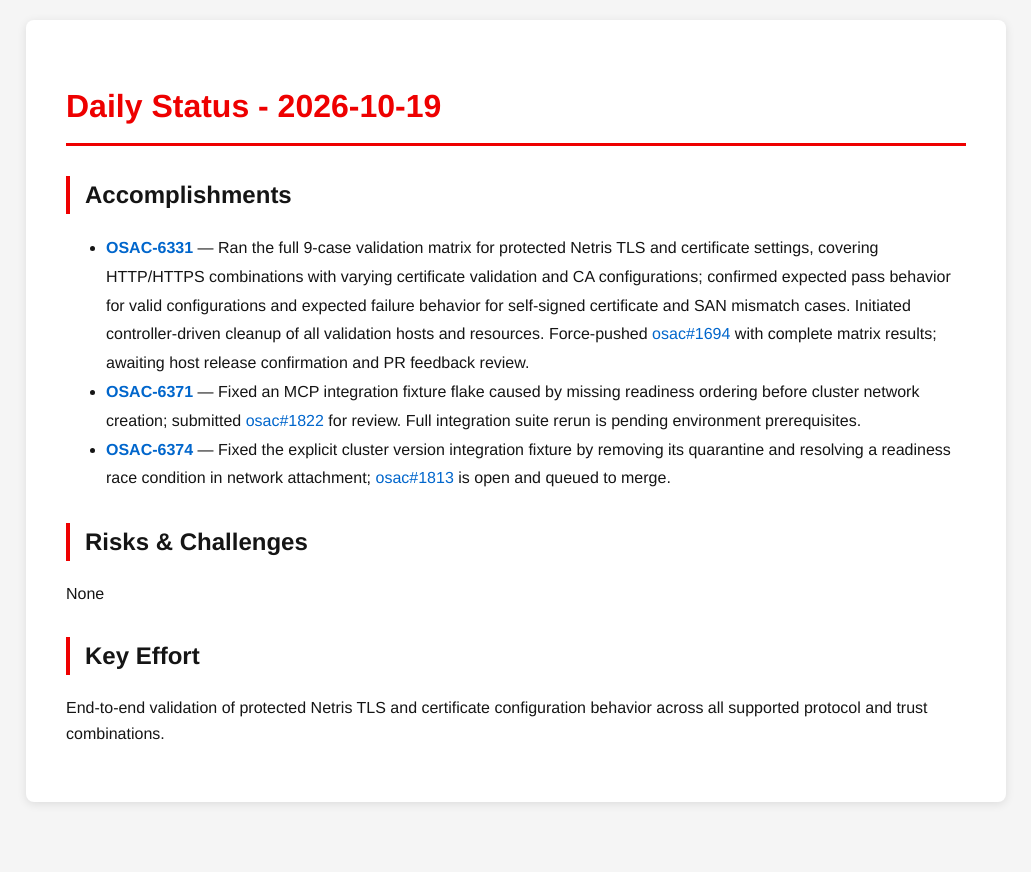
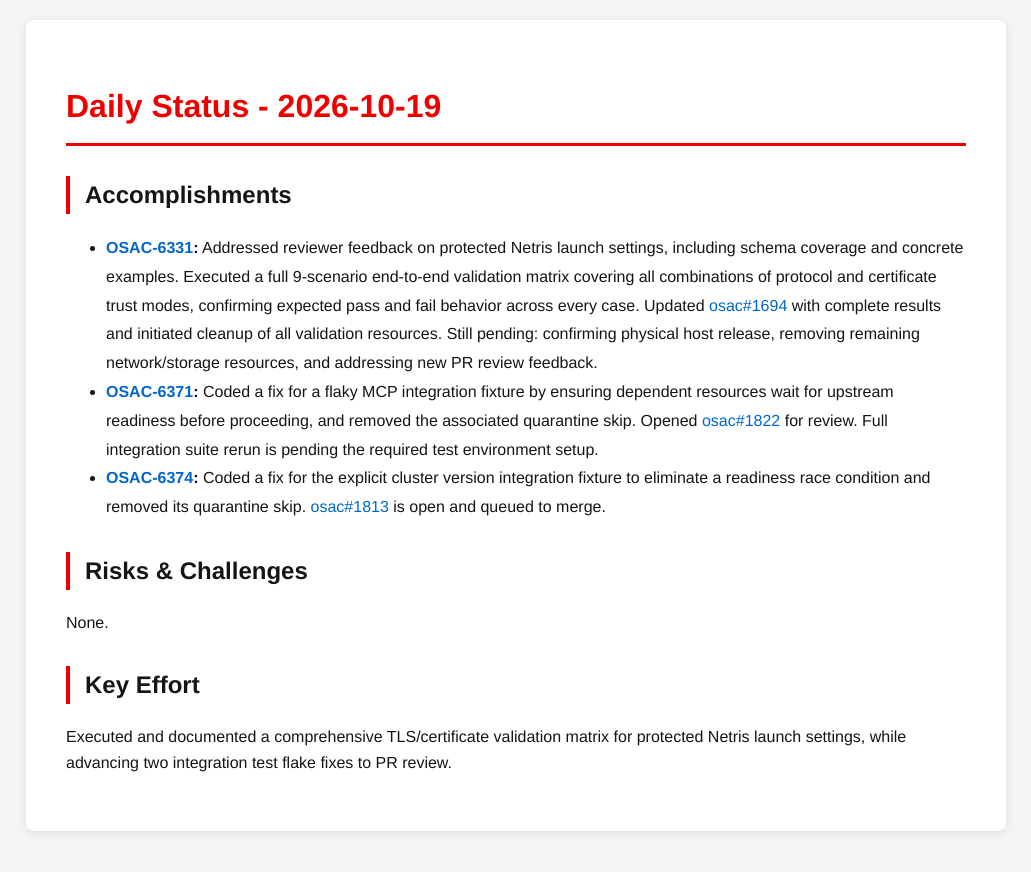
Before and after one commit to tzvatot/daily-status, a Jekyll site: the page built from 2026-10-19.md, in a window 1280 px wide. Shown: the top 872 px of the page, without its empty margins (124-1155 px from the left). Built offline with Jekyll 4.4.1, drawn with Linux system fonts in a browser that asks for light colours.

Commit message:
Daily status update - 2026-10-19

```diff
--- a/2026-10-19.md
+++ b/2026-10-19.md
@@ -7,12 +7,12 @@ date: 2026-10-19
 # Daily Status - 2026-10-19
 
 ## Accomplishments
-- **[OSAC-6331](https://redhat.atlassian.net/browse/OSAC-6331)** — Ran the full 9-case validation matrix for protected Netris TLS and certificate settings, covering HTTP/HTTPS combinations with varying certificate validation and CA configurations; confirmed expected pass behavior for valid configurations and expected failure behavior for self-signed certificate and SAN mismatch cases. Initiated controller-driven cleanup of all validation hosts and resources. Force-pushed [osac#1694](https://github.com/osac-project/osac/pull/1694) with complete matrix results; awaiting host release confirmation and PR feedback review.
-- **[OSAC-6371](https://redhat.atlassian.net/browse/OSAC-6371)** — Fixed an MCP integration fixture flake caused by missing readiness ordering before cluster network creation; submitted [osac#1822](https://github.com/osac-project/osac/pull/1822) for review. Full integration suite rerun is pending environment prerequisites.
-- **[OSAC-6374](https://redhat.atlassian.net/browse/OSAC-6374)** — Fixed the explicit cluster version integration fixture by removing its quarantine and resolving a readiness race condition in network attachment; [osac#1813](https://github.com/osac-project/osac/pull/1813) is open and queued to merge.
+- **[OSAC-6331](https://redhat.atlassian.net/browse/OSAC-6331):** Addressed reviewer feedback on protected Netris launch settings, including schema coverage and concrete examples. Executed a full 9-scenario end-to-end validation matrix covering all combinations of protocol and certificate trust modes, confirming expected pass and fail behavior across every case. Updated [osac#1694](https://github.com/osac-project/osac/pull/1694) with complete results and initiated cleanup of all validation resources. Still pending: confirming physical host release, removing remaining network/storage resources, and addressing new PR review feedback.
+- **[OSAC-6371](https://redhat.atlassian.net/browse/OSAC-6371):** Coded a fix for a flaky MCP integration fixture by ensuring dependent resources wait for upstream readiness before proceeding, and removed the associated quarantine skip. Opened [osac#1822](https://github.com/osac-project/osac/pull/1822) for review. Full integration suite rerun is pending the required test environment setup.
+- **[OSAC-6374](https://redhat.atlassian.net/browse/OSAC-6374):** Coded a fix for the explicit cluster version integration fixture to eliminate a readiness race condition and removed its quarantine skip. [osac#1813](https://github.com/osac-project/osac/pull/1813) is open and queued to merge.
 
 ## Risks & Challenges
-None
+None.
 
 ## Key Effort
-End-to-end validation of protected Netris TLS and certificate configuration behavior across all supported protocol and trust combinations.
+Executed and documented a comprehensive TLS/certificate validation matrix for protected Netris launch settings, while advancing two integration test flake fixes to PR review.
```
